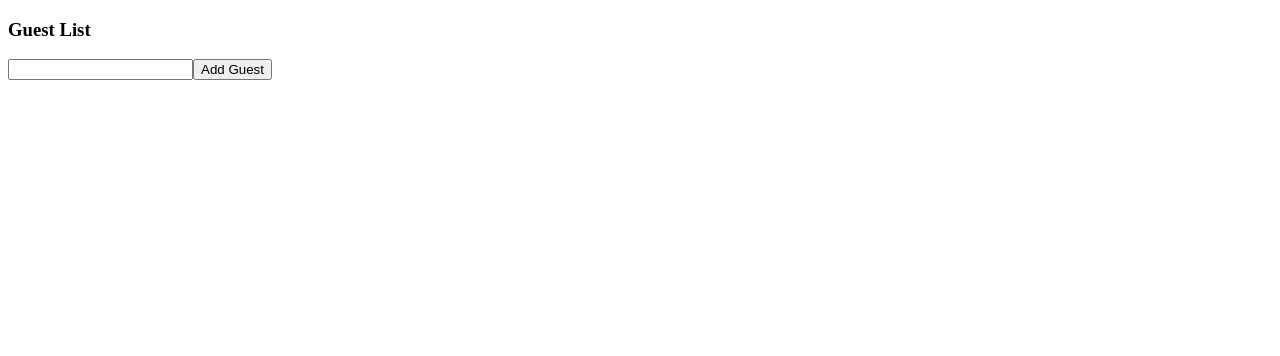
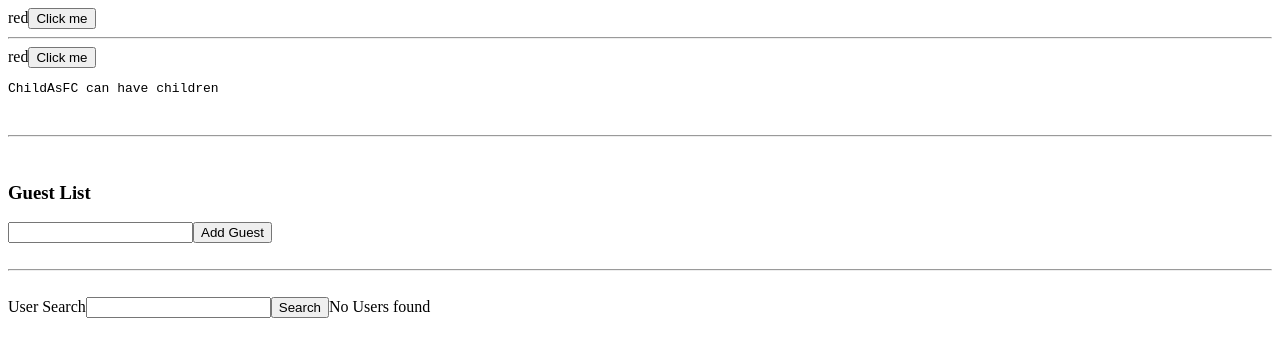
Before and after one commit to BrainyZombie/ReactLearning, a React (Create React App) app in the folder react_learning/: page / in a window 1280 px wide. Shown: the top 356 px of the page. Built offline with nearby package versions, Linux system fonts and the light colour scheme.

Commit message:
State example with UserSearch

```diff
--- /dev/null
+++ b/react_learning/src/02_state/UserSearch.tsx
@@ -0,0 +1,30 @@
+import React, { useState } from "react";
+
+const users = [
+  { name: "Sara", age: 23 },
+  { name: "John", age: 30 },
+  { name: "Jane", age: 27 },
+];
+
+const UserSearch: React.FC = () => {
+  const [name, setName] = useState("");
+  const [user, setUser] = useState<undefined | { name: string; age: number }>(
+    undefined
+  );
+
+  const onClick = () => {
+    const foundName = users.find((user) => user.name === name);
+    setUser(foundName);
+  };
+
+  return (
+    <div>
+      User Search
+      <input value={name} onChange={(e) => setName(e.target.value)} />
+      <button onClick={onClick}>Search</button>
+      {user ? `${user.age} ${user.name}` : "No Users found"}
+    </div>
+  );
+};
+
+export default UserSearch;
--- /dev/null
+++ b/react_learning/src/Spacer.tsx
@@ -0,0 +1,11 @@
+const Spacer: React.FC = () => {
+  return (
+    <>
+      <br />
+      <hr />
+      <br />
+    </>
+  );
+};
+
+export default Spacer;
--- a/react_learning/src/index.tsx
+++ b/react_learning/src/index.tsx
@@ -1,11 +1,16 @@
 import ReactDOM from "react-dom";
-// import Parent from "./01_props/Parent";
+import Spacer from "./Spacer";
+import Parent from "./01_props/Parent";
 import GuestList from "./02_state/GuestList";
+import UserSearch from "./02_state/UserSearch";
 const App = () => {
   return (
     <div>
-      {/* <Parent /> */}
+      <Parent />
+      <Spacer />
       <GuestList />
+      <Spacer />
+      <UserSearch />
     </div>
   );
 };
```
